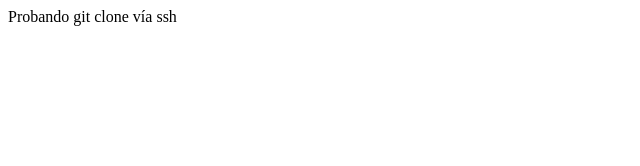
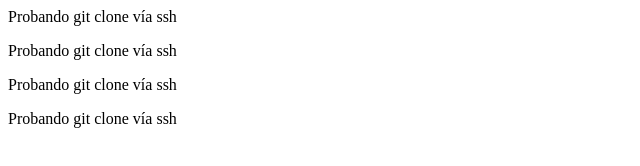
Before and after one commit to mcortsur/uax-devops-02, a plain HTML site: page index.html in a window 1280 px wide. Shown: the whole page, without its empty margins (0-640 px from the left). Drawn offline with Linux system fonts and the light colour scheme.

Commit message:
Collaborator - Update index.html
Modified index.html

```diff
--- a/index.html
+++ b/index.html
@@ -4,5 +4,8 @@
     </head>
     <body>
         <p>Probando git clone vía ssh</p>
+        <p>Probando git clone vía ssh</p>
+        <p>Probando git clone vía ssh</p>
+        <p>Probando git clone vía ssh</p>
     </body>
 </html>
```
